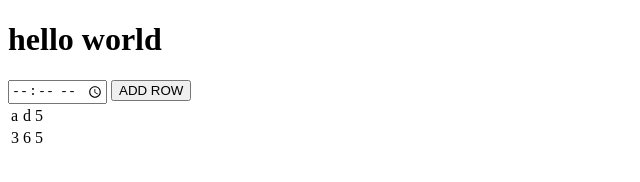
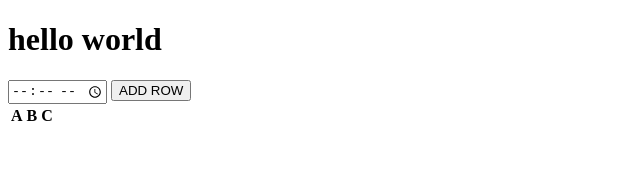
Before and after one commit to 21t7039t/pwa, a plain HTML site: page index.html in a window 1280 px wide. Shown: the full height of the page, 0-640 px from the left. Drawn offline with Linux system fonts and the light colour scheme.

Commit message:
表を意味のあるものに変更

```diff
--- a/index.html
+++ b/index.html
@@ -26,14 +26,9 @@
 	<button onclick="addRow()">ADD ROW</button>
 	<table id="main-table">
 		<tr>
-			<td>a</td>
-			<td>d</td>
-			<td>5</td>
-		</tr>
-		<tr>
-			<td>3</td>
-			<td>6</td>
-			<td>5</td>
+			<th>A</th>
+			<th>B</th>
+			<th>C</th>
 		</tr>
 	</table>
 </body>
```
